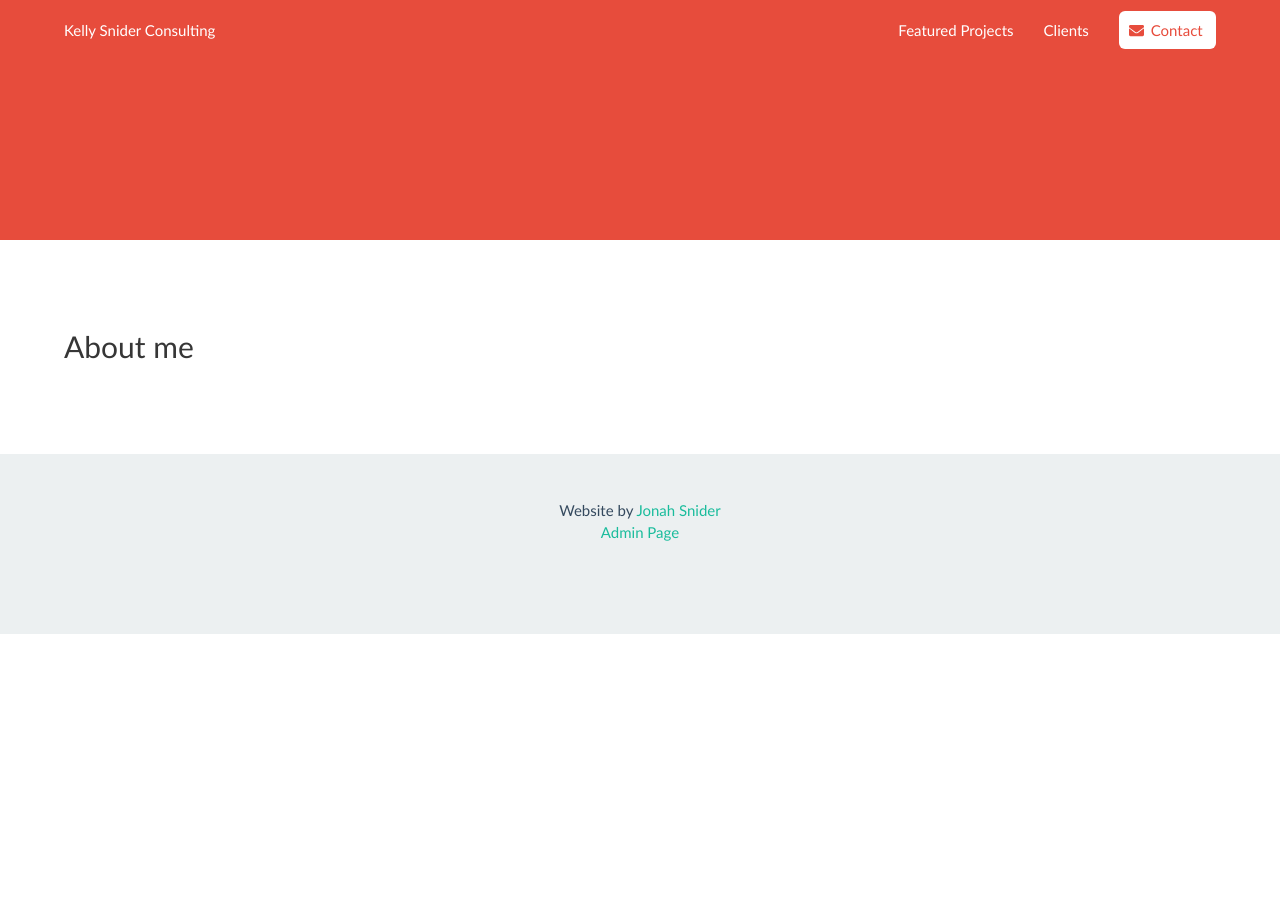
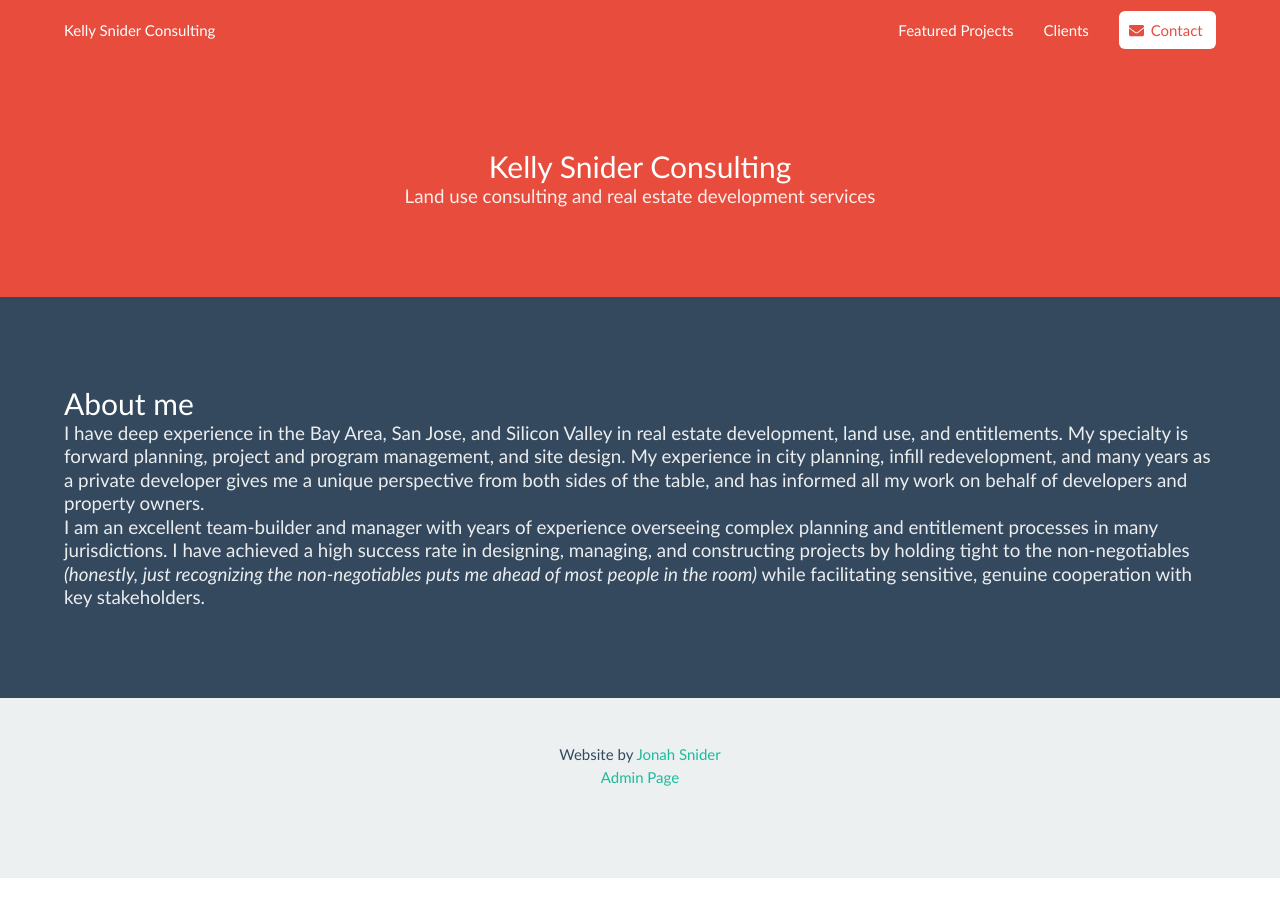
Before and after one commit to ESnider/kscsite, a Jekyll site: the page built from index.md, in a window 1280 px wide. Built offline with Jekyll 4.4.1, drawn with Linux system fonts in a browser that asks for light colours.

Commit message:
Update Pages “home”

```diff
--- a/index.md
+++ b/index.md
@@ -1,3 +1,8 @@
 ---
 layout: home
+title: Kelly Snider Consulting
+subtitle: Land use consulting and real estate development services
+aboutMe:
+  color: primary
+  text: "I have deep experience in the Bay Area, San Jose, and Silicon Valley in real estate development, land use, and entitlements. My specialty is forward planning, project and program management, and site design. My experience in city planning, infill redevelopment, and many years as a private developer gives me a unique perspective from both sides of the table, and has informed all my work on behalf of developers and property owners. \r\n\nI am an excellent team-builder and manager with years of experience overseeing complex planning and entitlement processes in many jurisdictions. I have achieved a high success rate in designing, managing, and constructing projects by holding tight to the non-negotiables _(honestly, just recognizing the non-negotiables puts me ahead of most people in the room)_ while facilitating sensitive, genuine cooperation with key stakeholders."
 ---
```
